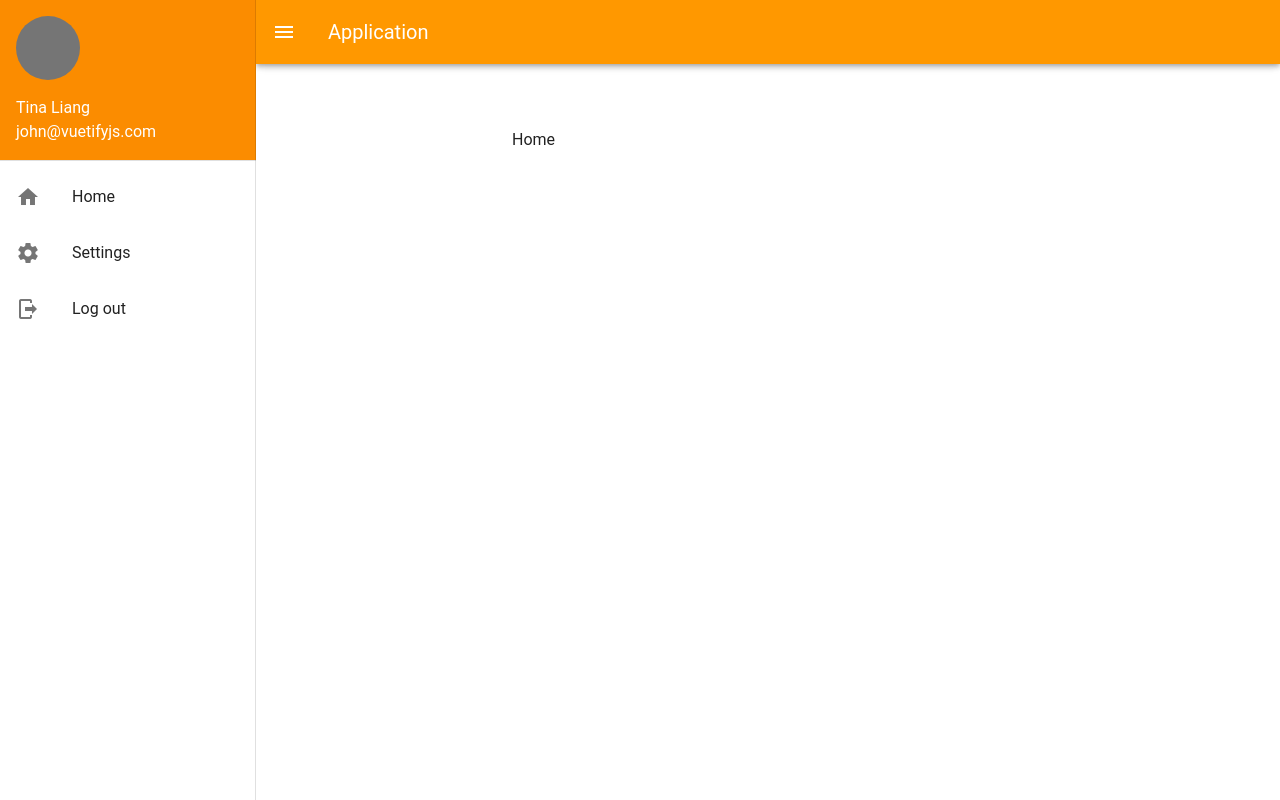
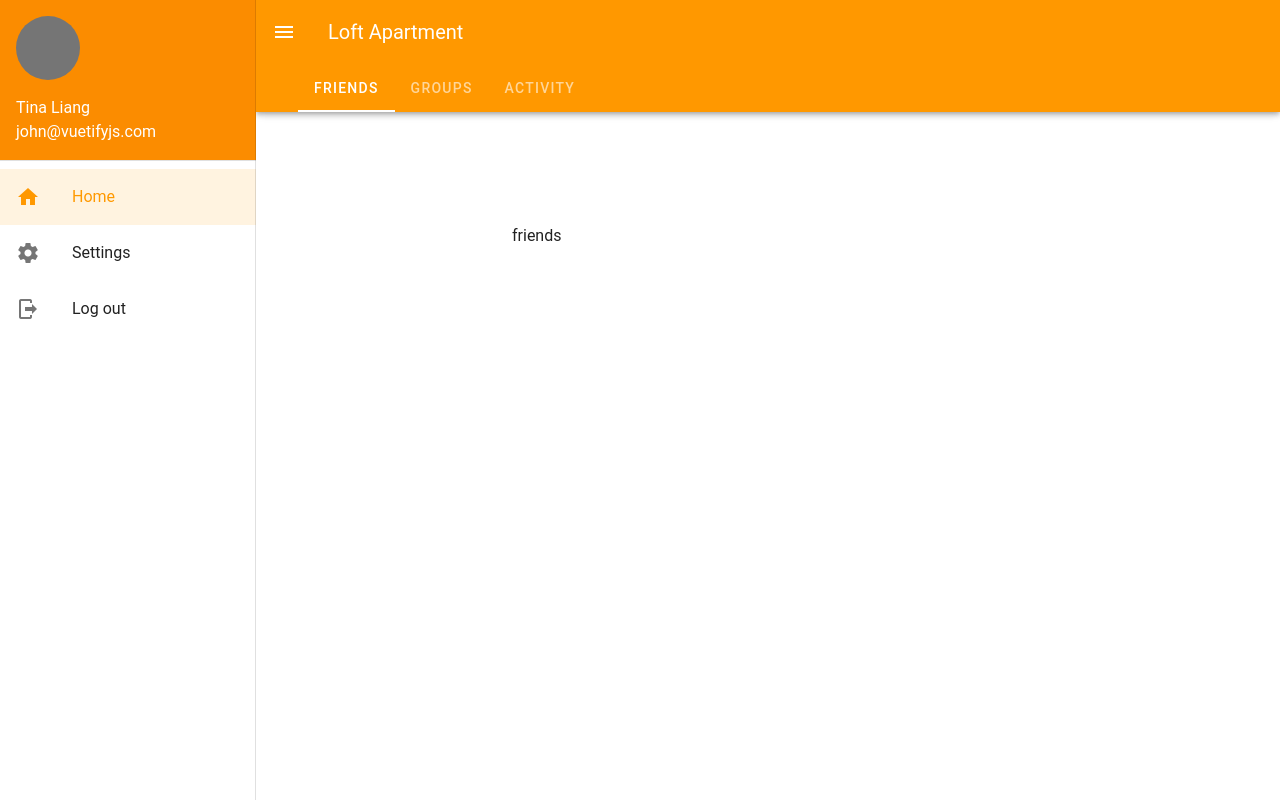
Before and after one commit to teana0953/loft-apartment, a Vue app: page /friends in a window 1280 px wide. Before the commit this address led to /. Built offline with nearby package versions, Linux system fonts and the light colour scheme; a small style sheet from the web is missing.

Commit message:
Update home views

```diff
--- a/src/router/index.ts
+++ b/src/router/index.ts
@@ -1,17 +1,47 @@
 import Vue from 'vue';
 import VueRouter, { RouteConfig } from 'vue-router';
-import Home from '../views/Home.vue';
+import Home from '../views/home/Home.vue';
+import { ERouterName, ERouterUrl } from './model';
 
 Vue.use(VueRouter);
 
 const routes: Array<RouteConfig> = [
     {
-        path: '/',
+        path: ERouterUrl.home,
+        redirect: ERouterUrl.friends,
         component: Home,
+        children: [
+            {
+                path: ERouterUrl.friends,
+                name: ERouterName.friends,
+                components: {
+                    default: () => import(/* webpackChunkName: "chunk-friends" */ '../views/home/friend/Friends.vue'),
+                },
+            },
+            {
+                path: ERouterUrl.groups,
+                name: ERouterName.groups,
+                components: {
+                    default: () => import(/* webpackChunkName: "chunk-friends" */ '../views/home/group/Groups.vue'),
+                },
+            },
+            {
+                path: ERouterUrl.activity,
+                name: ERouterName.activity,
+                components: {
+                    default: () => import(/* webpackChunkName: "chunk-friends" */ '../views/home/activity/Activity.vue'),
+                },
+            },
+        ],
+    },
+    {
+        path: ERouterUrl.settings,
+        name: ERouterName.settings,
+        component: () => import(/* webpackChunkName: "chunk-activity" */ '../views/settings/Settings.vue'),
     },
     {
         path: '*',
-        redirect: '/',
+        redirect: ERouterUrl.home,
     },
 ];
 
--- a/src/views/Home.vue
+++ /dev/null
@@ -1,91 +0,0 @@
-<template>
-    <div class="home">
-        <v-navigation-drawer
-            v-model="drawer"
-            app
-        >
-            <v-sheet
-                color="orange darken-1 white--text"
-                class="pa-4"
-            >
-                <v-avatar
-                    class="mb-4"
-                    color="grey darken-1"
-                    size="64"
-                ></v-avatar>
-
-                <div>Tina Liang</div>
-                <div>john@vuetifyjs.com</div>
-            </v-sheet>
-
-            <v-divider></v-divider>
-
-            <v-list>
-
-                <v-list-item
-                    v-for="(item, index) in listItems"
-                    :key="index"
-                    link
-                >
-                    <v-list-item-icon>
-                        <v-icon>{{ item.icon }}</v-icon>
-                    </v-list-item-icon>
-
-                    <v-list-item-content>
-                        <v-list-item-title>{{ item.text }}</v-list-item-title>
-                    </v-list-item-content>
-                </v-list-item>
-            </v-list>
-        </v-navigation-drawer>
-
-        <v-app-bar
-            app
-            color="primary"
-            dark
-        >
-            <v-app-bar-nav-icon @click="drawer = !drawer"></v-app-bar-nav-icon>
-
-            <v-toolbar-title>Application</v-toolbar-title>
-        </v-app-bar>
-
-        <v-main>
-            Home
-        </v-main>
-    </div>
-</template>
-
-<script lang="ts">
-import { Component, Vue } from 'vue-property-decorator';
-import DataCenter from '../store/data-center';
-import { concatMap } from 'rxjs/operators';
-import { IStoreModel } from '@/store/models';
-import { ServiceWorkerService } from '@/helper';
-
-@Component({
-    components: {},
-})
-export default class Home extends Vue {
-    private drawer: boolean = !this.$vuetify.breakpoint.mobile;
-
-    private selectedItem: number = 0;
-
-    private listItems = [
-        {
-            text: 'Home',
-            icon: 'mdi-home'
-        },
-        {
-            text: 'Settings',
-            icon: 'mdi-cog'
-        },
-        {
-            text: 'Log out',
-            icon: 'mdi-logout'
-        }
-    ]
-
-}
-</script>
-
-<style lang="scss" scoped>
-</style>
--- /dev/null
+++ b/src/views/home/Home.vue
@@ -0,0 +1,139 @@
+<template>
+    <div class="home">
+        <v-navigation-drawer
+            v-model="drawer"
+            app
+        >
+            <v-sheet
+                color="orange darken-1 white--text"
+                class="pa-4"
+            >
+                <v-avatar
+                    class="mb-4"
+                    color="grey darken-1"
+                    size="64"
+                ></v-avatar>
+
+                <div>Tina Liang</div>
+                <div>john@vuetifyjs.com</div>
+            </v-sheet>
+
+            <v-divider></v-divider>
+
+            <v-list>
+                <v-list-item-group
+                    v-model="selectedItem"
+                    color="primary"
+                >
+                    <v-list-item
+                        v-for="(item, index) in listItems"
+                        :key="index"
+                        @click="listItemClick($event, item)"
+                    >
+                        <v-list-item-icon>
+                            <v-icon>{{ item.icon }}</v-icon>
+                        </v-list-item-icon>
+
+                        <v-list-item-content>
+                            <v-list-item-title>{{ item.text }}</v-list-item-title>
+                        </v-list-item-content>
+                    </v-list-item>
+                </v-list-item-group>
+            </v-list>
+        </v-navigation-drawer>
+
+        <v-app-bar
+            app
+            color="primary"
+            dark
+        >
+            <v-app-bar-nav-icon @click="drawer = !drawer"></v-app-bar-nav-icon>
+
+            <v-toolbar-title>Loft Apartment</v-toolbar-title>
+            <template v-slot:extension>
+                <v-tabs
+                    v-model="tabSelected"
+                    align-with-title
+                >
+                    <v-tabs-slider></v-tabs-slider>
+
+                    <v-tab
+                        v-for="item in tabItems"
+                        :to="item.url"
+                        :key="item.name"
+                    >
+                        {{ item.name }}
+                    </v-tab>
+                </v-tabs>
+            </template>
+        </v-app-bar>
+
+        <v-main>
+            <router-view />
+        </v-main>
+    </div>
+</template>
+
+<script lang="ts">
+import { Component, Vue } from 'vue-property-decorator';
+import DataCenter from '../../store/data-center';
+import { concatMap } from 'rxjs/operators';
+import { IStoreModel } from '@/store/models';
+import { ServiceWorkerService } from '@/helper';
+import { ERouterUrl } from '@/router/model';
+
+@Component({
+    components: {},
+})
+export default class Home extends Vue {
+    private drawer: boolean = !this.$vuetify.breakpoint.mobile;
+
+    // tab
+    private tabSelected: number = 0;
+    private tabItems = [
+        {
+            name: 'friends',
+            url: ERouterUrl.friends,
+        },
+        {
+            name: 'groups',
+            url: ERouterUrl.groups,
+        },
+        {
+            name: 'activity',
+            url: ERouterUrl.activity,
+        },
+    ];
+
+    // nav
+    private selectedItem: number = 0;
+    private listItems = [
+        {
+            text: 'Home',
+            icon: 'mdi-home',
+            url: ERouterUrl.friends,
+        },
+        {
+            text: 'Settings',
+            icon: 'mdi-cog',
+            url: ERouterUrl.settings,
+        },
+        {
+            text: 'Log out',
+            icon: 'mdi-logout',
+        },
+    ];
+
+    listItemClick(event, item) {
+        if (item?.url) {
+            let isSameUrl = this.$router.currentRoute.path === item.url;
+            if (!isSameUrl) {
+                this.$router.push(item.url);
+            }
+        }
+    }
+}
+</script>
+
+<style lang="scss" scoped>
+</style>
--- /dev/null
+++ b/src/views/home/activity/Activity.vue
@@ -0,0 +1,19 @@
+<template>
+    <div class="activity">
+        activity
+    </div>
+</template>
+
+<script lang="ts">
+import { Component, Vue } from 'vue-property-decorator';
+
+@Component({
+    components: {},
+})
+export default class Tabs extends Vue {}
+</script>
+
+<style lang="scss" scoped>
+.activity {
+}
+</style>
--- /dev/null
+++ b/src/views/home/friend/Friends.vue
@@ -0,0 +1,48 @@
+<template>
+    <div class="friends">
+        friends
+    </div>
+</template>
+
+<script lang="ts">
+import { Component, Vue } from 'vue-property-decorator';
+import { ERouterName, ERouterUrl } from '@/router/model';
+import { IFriend } from './model';
+
+@Component({
+    components: {
+    },
+})
+export default class Friends extends Vue {
+    private friends: IFriend[] = [];
+
+    mounted() {
+        this.friends = [
+            {
+                id: '1',
+                name: 'chien fang wang',
+                email: 'ddd@dd.cc',
+                summaryMoney: 3698
+            }
+        ];
+    }
+
+    listItemOnClick(event: MouseEvent, friend: IFriend) {
+        this.$router.push({
+            name: ERouterName.friendDetail,
+            params: {
+                id: friend.id
+            }
+        });
+    }
+}
+</script>
+
+<style lang="scss" scoped>
+.friends {
+    &__top {
+        position: sticky;
+        top: 0;
+    }
+}
+</style>
--- /dev/null
+++ b/src/views/home/friend/model.ts
@@ -0,0 +1,7 @@
+export interface IFriend {
+    id: string;
+    name: string;
+    email: string;
+    imageUrl?: string;
+    summaryMoney?: number;
+}
--- /dev/null
+++ b/src/views/home/group/Groups.vue
@@ -0,0 +1,48 @@
+<template>
+    <div class="groups">
+        groups
+    </div>
+</template>
+
+<script lang="ts">
+import { Component, Vue } from 'vue-property-decorator';
+import { ERouterName, ERouterUrl } from '@/router/model';
+import { IFriend } from './model';
+
+@Component({
+    components: {
+    },
+})
+export default class Groups extends Vue {
+    private friends: IFriend[] = [];
+
+    mounted() {
+        this.friends = [
+            {
+                id: '1',
+                name: 'chien fang wang',
+                email: 'ddd@dd.cc',
+                summaryMoney: 3698
+            }
+        ];
+    }
+
+    listItemOnClick(event: MouseEvent, friend: IFriend) {
+        this.$router.push({
+            name: ERouterName.friendDetail,
+            params: {
+                id: friend.id
+            }
+        });
+    }
+}
+</script>
+
+<style lang="scss" scoped>
+.friends {
+    &__top {
+        position: sticky;
+        top: 0;
+    }
+}
+</style>
--- /dev/null
+++ b/src/views/home/group/model.ts
@@ -0,0 +1,7 @@
+export interface IFriend {
+    id: string;
+    name: string;
+    email: string;
+    imageUrl?: string;
+    summaryMoney?: number;
+}
--- /dev/null
+++ b/src/views/settings/Settings.vue
@@ -0,0 +1,20 @@
+<template>
+    <div class="settings">
+        settings
+    </div>
+</template>
+
+<script lang="ts">
+import { ERouterUrl } from '@/router/model';
+import { Component, Vue } from 'vue-property-decorator';
+
+@Component({
+    components: {},
+})
+export default class Settings extends Vue {}
+</script>
+
+<style lang="scss" scoped>
+.settings {
+}
+</style>
```
